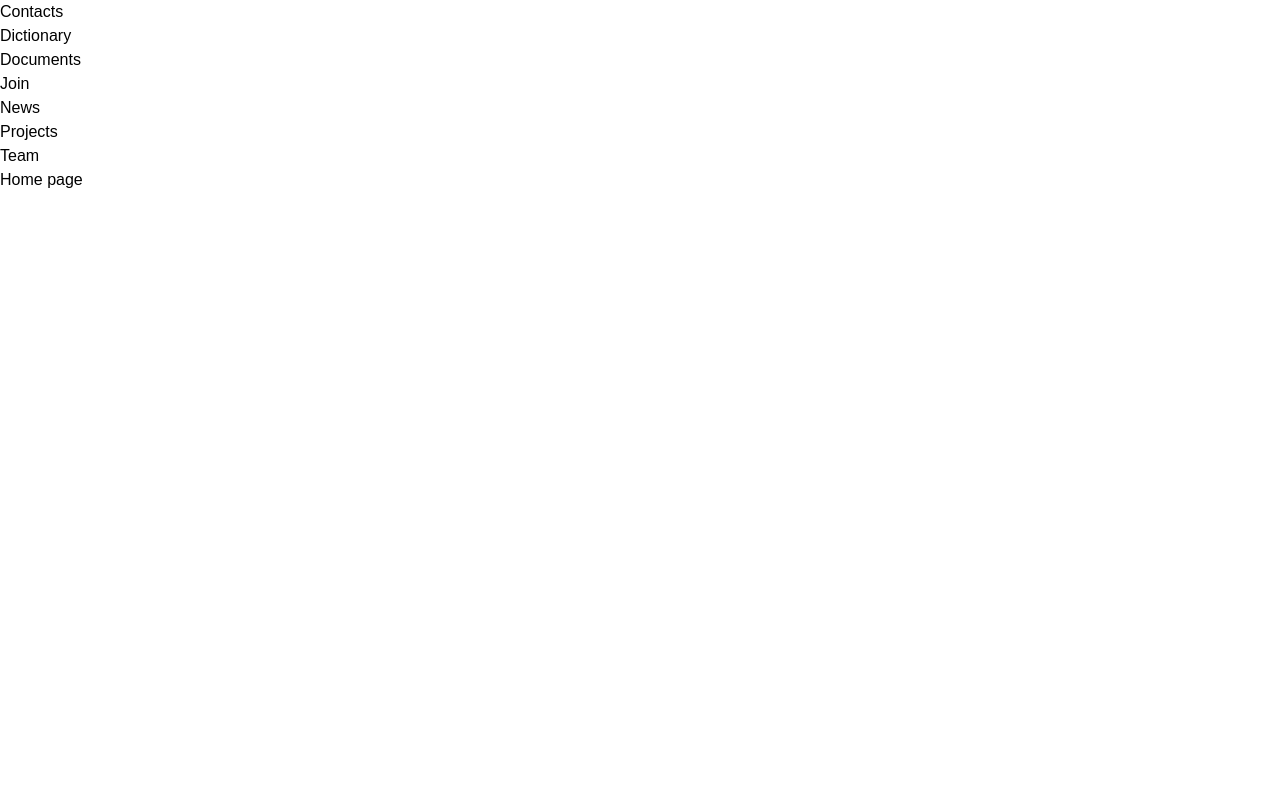
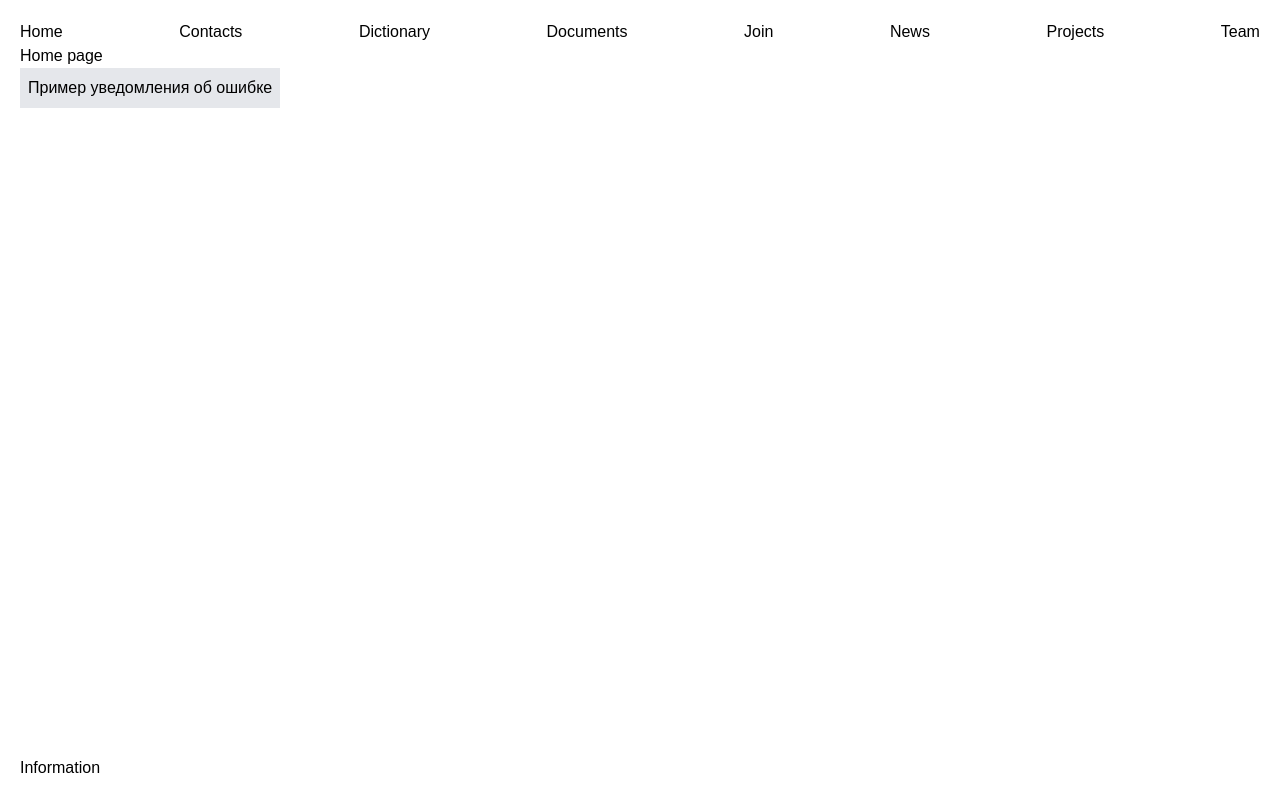
Before and after one commit to despyzz/ppo_services, a Next.js app: page / in a window 1280 px wide. Built offline with nearby package versions, Linux system fonts and the light colour scheme.

Commit message:
routing and snackbars

```diff
--- a/app/layout.tsx
+++ b/app/layout.tsx
@@ -1,25 +1,38 @@
-import type { Metadata } from 'next';
+'use client';
+
 import './globals.css';
 import React, { ReactNode } from 'react';
-import { Navigation } from '@/components';
-
-export const metadata: Metadata = {
-  title: 'Create Next App',
-  description: 'Generated by create next app',
-};
+import { Information, Navigation } from '@/components';
+import { withSnackbarProvider } from '@/lib/providers';
+import { flowRight } from 'lodash-es';
 
 export default function RootLayout({
   children,
 }: Readonly<{
   children: ReactNode;
 }>) {
+  const providers = [
+    withSnackbarProvider,
+  ];
+
+  const app = flowRight(...providers)(
+    <>
+      <header className="px-5 pt-5">
+        <Navigation />
+      </header>
+      <main className="flex-1 px-5">
+        {children}
+      </main>
+      <footer className="px-5 pb-5">
+        <Information />
+      </footer>
+    </>,
+  );
+
   return (
-    <html lang="en">
-      <body>
-        <header>
-          <Navigation />
-        </header>
-        {children}
+    <html lang="en" className="h-screen">
+      <body className="flex flex-col h-full mx-auto max-w-screen-xl">
+        {app}
       </body>
     </html>
   );
--- a/app/page.tsx
+++ b/app/page.tsx
@@ -1,9 +1,35 @@
+'use client';
+
 import React from 'react';
+import { useSnackbar } from 'notistack';
 
 export default function Home() {
+  const { enqueueSnackbar, closeSnackbar } = useSnackbar();
+
+  const handleClick = async () => {
+    const response = await fetch('https://jsonplaceholder.typicode.com/todos/-1');
+    if (!response.ok) {
+      const key = enqueueSnackbar('Ошибка при запросе данных', {
+        variant: 'error',
+        anchorOrigin: {
+          vertical: 'bottom',
+          horizontal: 'center',
+        },
+        SnackbarProps: {
+          onClick: () => closeSnackbar(key),
+        },
+      });
+    }
+  };
+
   return (
     <div>
       Home page
+      <div>
+        <button type="button" onClick={handleClick} className="p-2 bg-gray-200">
+          Пример уведомления об ошибке
+        </button>
+      </div>
     </div>
   );
 }
--- /dev/null
+++ b/components/Information/Information.tsx
@@ -0,0 +1,9 @@
+import React from 'react';
+
+export function Information() {
+  return (
+    <div>
+      Information
+    </div>
+  );
+}
--- /dev/null
+++ b/components/Information/index.ts
@@ -0,0 +1 @@
+export { Information } from './Information';
--- a/components/Navigation/Navigation.tsx
+++ b/components/Navigation/Navigation.tsx
@@ -1,18 +1,14 @@
 import React from 'react';
-import { AppRoutes } from '@/constants';
+import { NAVIGATION_CONFIG } from '@/constants';
 import { Item } from './Item';
 import { Wrapper } from './Wrapper';
 
 export function Navigation() {
   return (
     <Wrapper>
-      <Item route={AppRoutes.Contacts} label="Contacts" />
-      <Item route={AppRoutes.Dictionary} label="Dictionary" />
-      <Item route={AppRoutes.Documents} label="Documents" />
-      <Item route={AppRoutes.Join} label="Join" />
-      <Item route={AppRoutes.News} label="News" />
-      <Item route={AppRoutes.Projects} label="Projects" />
-      <Item route={AppRoutes.Team} label="Team" />
+      {Object.entries(NAVIGATION_CONFIG).map(([route, label]) => (
+        <Item key={route} route={route} label={label} />
+      ))}
     </Wrapper>
   );
 }
--- a/components/Navigation/Wrapper.tsx
+++ b/components/Navigation/Wrapper.tsx
@@ -3,7 +3,7 @@ import React, { ReactNode } from 'react';
 export function Wrapper({ children }: Readonly<{ children: ReactNode }>) {
   return (
     <nav>
-      <ul>
+      <ul className="flex w-full justify-between">
         {children}
       </ul>
     </nav>
--- a/components/index.ts
+++ b/components/index.ts
@@ -1 +1,2 @@
 export * from './Navigation';
+export * from './Information';
--- a/constants/routes.ts
+++ b/constants/routes.ts
@@ -1,4 +1,5 @@
 export enum AppRoutes {
+  Home = '/',
   Contacts = '/contacts',
   Dictionary = '/dictionary',
   Documents = '/documents',
@@ -7,3 +8,14 @@ export enum AppRoutes {
   Projects = '/projects',
   Team = '/team',
 }
+
+export const NAVIGATION_CONFIG = {
+  [AppRoutes.Home]: 'Home',
+  [AppRoutes.Contacts]: 'Contacts',
+  [AppRoutes.Dictionary]: 'Dictionary',
+  [AppRoutes.Documents]: 'Documents',
+  [AppRoutes.Join]: 'Join',
+  [AppRoutes.News]: 'News',
+  [AppRoutes.Projects]: 'Projects',
+  [AppRoutes.Team]: 'Team',
+};
--- /dev/null
+++ b/lib/providers/index.ts
@@ -0,0 +1 @@
+export { withSnackbarProvider } from './withSnackbarProvider';
--- /dev/null
+++ b/lib/providers/withSnackbarProvider.tsx
@@ -0,0 +1,10 @@
+'use client';
+
+import React, { ReactNode } from 'react';
+import { SnackbarProvider } from 'notistack';
+
+export const withSnackbarProvider = (element: ReactNode): ReactNode => (
+  <SnackbarProvider>
+    {element}
+  </SnackbarProvider>
+);
--- a/package.json
+++ b/package.json
@@ -9,11 +9,14 @@
     "lint": "next lint"
   },
   "dependencies": {
+    "lodash-es": "^4.17.21",
     "next": "15.0.1",
+    "notistack": "^3.0.1",
     "react": "19.0.0-rc-69d4b800-20241021",
     "react-dom": "19.0.0-rc-69d4b800-20241021"
   },
   "devDependencies": {
+    "@types/lodash-es": "^4.17.12",
     "@types/node": "^20",
     "@types/react": "^18",
     "@types/react-dom": "^18",
```
Also changed, not shown: 1 other file (tests, documents, lock files or other folders).
